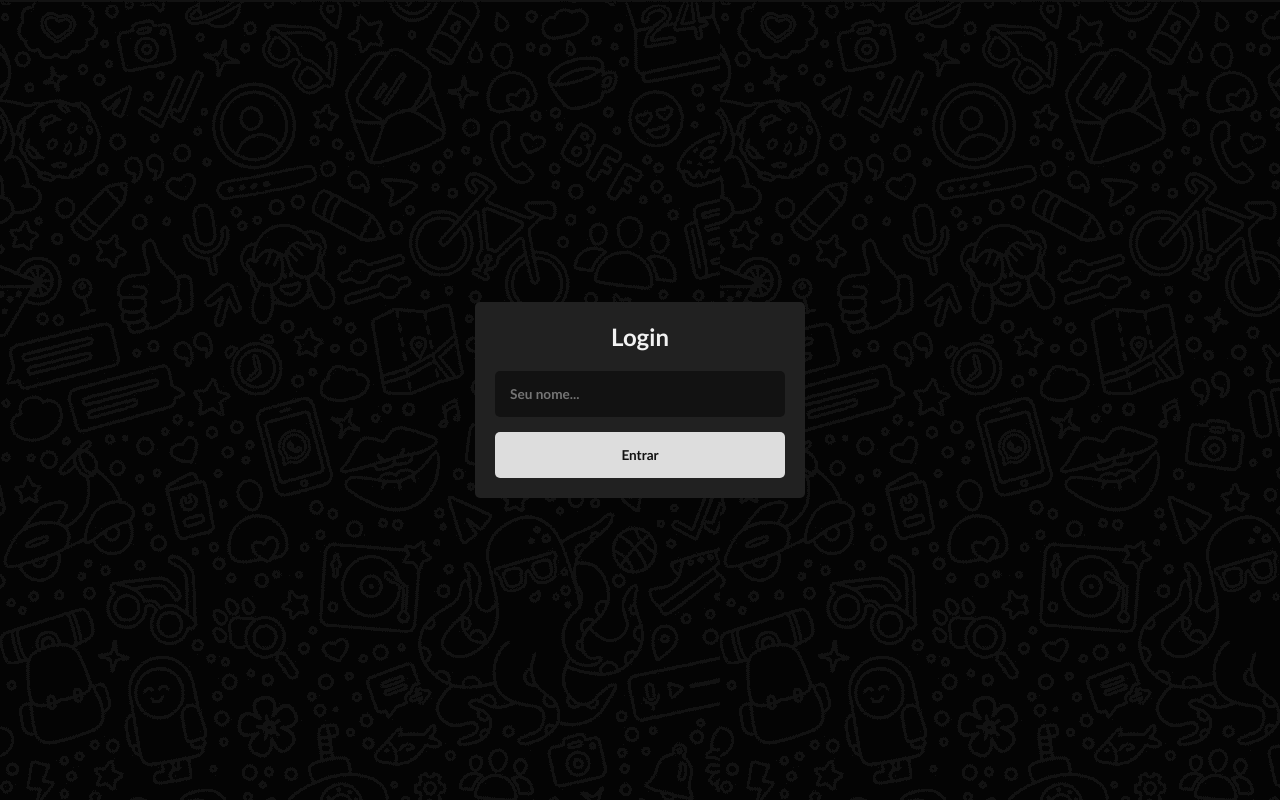
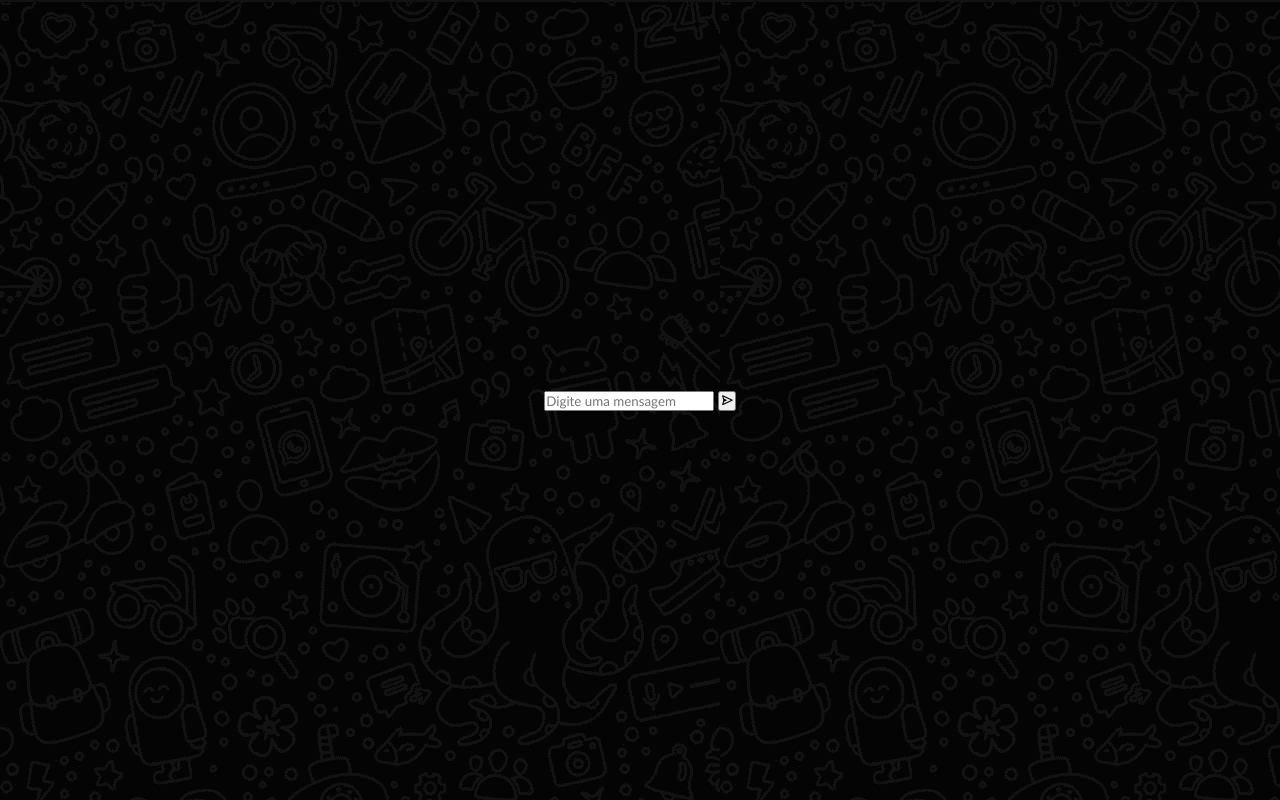
Before and after one commit to AlexandreLiberatto/real-time-chat, a plain HTML site: page frontend/index.html in a window 1280 px wide. Drawn offline with nearby package versions, Linux system fonts and the light colour scheme.

Commit message:
Criando form do chat

```diff
--- a/frontend/css/style.css
+++ b/frontend/css/style.css
@@ -30,6 +30,7 @@ body {
     background-color: #212121;
     border-radius: 5px;
     padding: 20px;
+    display: none;
 }
 
 .login > h2 {
--- a/frontend/index.html
+++ b/frontend/index.html
@@ -4,6 +4,7 @@
     <meta charset="UTF-8">
     <meta name="viewport" content="width=device-width, initial-scale=1.0">
     <link rel="stylesheet" href="./css/style.css">
+    <link href='https://unpkg.com/boxicons@2.1.4/css/boxicons.min.css' rel='stylesheet'>
     <link rel="shortcut icon" href="imagens/icone.png" type="image/png">
     <title>Chat | Alexandre Dev</title>
 </head>
@@ -18,6 +19,19 @@
             </form>
 
         </section>
+
+        <section class="chat">
+
+            <section class="chat__messages">
+
+            </section>
+
+            <form class="chat__form">
+                <input type="text" class="chat__input" placeholder="Digite uma mensagem" required>
+                <button type="submit" class="chat__button"><i class='bx bx-send'></i></button>
+            </form>
+        </section>
+
     </section>
 
     <script src="./js/script.js"></script>
```
